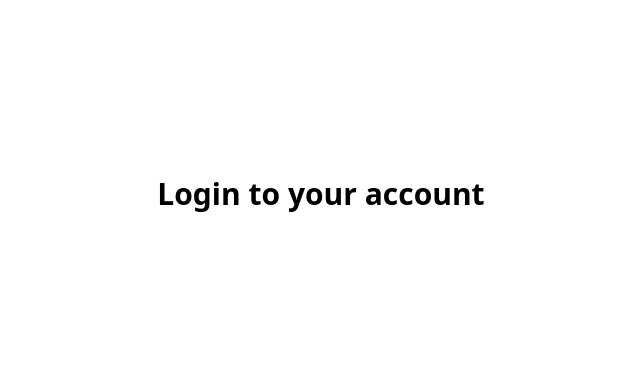
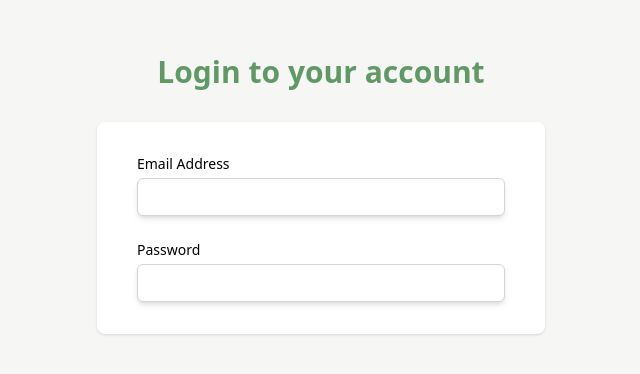
Before and after one commit to cjchika/Gent_Store, a React (Vite) app in the folder client/: page /login in a window 1280 px wide. Shown: the part 218-592 px from the top of the page, without its empty margins (319-959 px from the left). Built offline with nearby package versions, Linux system fonts and the light colour scheme.

Commit message:
Frontend

```diff
--- a/client/src/components/Login/Login.jsx
+++ b/client/src/components/Login/Login.jsx
@@ -1,12 +1,59 @@
-import React from "react";
+import { useState } from "react";
 
 const Login = () => {
+  const [email, setEmail] = useState("");
+  const [password, setPassword] = useState("");
+
   return (
     <div className="min-h-screen bg-gray-50 flex flex-col justify-center py-12 sm:px-6 lg:px-8">
       <div className="sm:mx-auto sm:w-full sm:max-w-md">
-        <h2 className="mt-6 text-center text-3xl font-semibold text-gray-900">
+        <h2 className="text-primaryColor mt-6 text-center text-3xl font-semibold text-gray-900">
           Login to your account
         </h2>
+      </div>
+      <div className="mt-8 sm:mx-auto sm:w-full sm:max-w-md">
+        <div className="bg-white py-8 px-4 shadow sm:rounded-lg sm:px-10">
+          <form className="space-y-6">
+            <div>
+              <label
+                htmlFor="email"
+                className="block text-sm font-medium text-gray-700"
+              >
+                Email Address
+              </label>
+              <div className="mt-1">
+                <input
+                  type="email"
+                  name="email"
+                  required
+                  autoComplete="email"
+                  value={email}
+                  onChange={(e) => setEmail(e.target.value)}
+                  className="appearance-none black w-full px-3 py-2 border border-[#d1d5db] rounded-md shadow-md placeholder-[#9ca3af] focus:outline-none focus:border-[#3b82f6] sm:text-sm"
+                />
+              </div>
+            </div>
+            <div>
+              <label
+                htmlFor="password"
+                className="block text-sm font-medium text-gray-700"
+              >
+                Password
+              </label>
+              <div className="mt-1">
+                <input
+                  type="password"
+                  name="password"
+                  required
+                  autoComplete="password"
+                  value={password}
+                  onChange={(e) => setPassword(e.target.value)}
+                  className="appearance-none black w-full px-3 py-2 border border-[#d1d5db] rounded-md shadow-md placeholder-[#9ca3af] focus:outline-none focus:border-[#3b82f6] sm:text-sm"
+                />
+              </div>
+            </div>
+          </form>
+        </div>
       </div>
     </div>
   );
--- a/client/src/index.css
+++ b/client/src/index.css
@@ -2,12 +2,49 @@
 @tailwind components;
 @tailwind utilities;
 
+/* fonts */
+@import url('https://fonts.googleapis.com/css2?family=Roboto:ital,wght@0,100;0,300;0,400;0,500;0,700;0,900;1,100;1,300;1,400;1,500;1,700;1,900&display=swap');
+@import url('https://fonts.googleapis.com/css2?family=Poppins:ital,wght@0,100;0,200;0,300;0,400;0,500;0,600;0,700;0,800;0,900;1,100;1,200;1,300;1,400;1,500;1,600;1,700;1,800;1,900&display=swap');
+
+
 * {
   box-sizing: border-box;
+  scroll-behavior: smooth;
 }
 
 body {
   margin: 0;
   padding: 0;
-  /* -webkit-tap-highlight-color: rgba(255, 255, 255, 0); */
+  font-family: system-ui, -apple-system, BlinkMacSystemFont, "Segoe UI", Roboto,
+    Oxygen, Ubuntu, Cantarell, "Open Sans", "Helvetica Neue", sans-serif;
+    background: #F6F6F5;
+    scroll-behavior: smooth;
+    user-select: none;
 }
+input,select{
+  outline: none;
+}
+.batch_heart{
+  background: tomato;
+  width: 15px;
+  height: 15px;
+  display: flex;
+  align-items: center;
+  justify-content: center;
+  border-radius: 100%;
+  position: absolute;
+  right: -24%;
+  top: -9%;
+  cursor: pointer;
+}
+/* Chrome, Safari, Edge, Opera */
+input::-webkit-outer-spin-button,
+input::-webkit-inner-spin-button {
+  -webkit-appearance: none;
+  margin: 0;
+}
+
+/* Firefox */
+input[type=number] {
+  -moz-appearance: textfield;
+}
```
